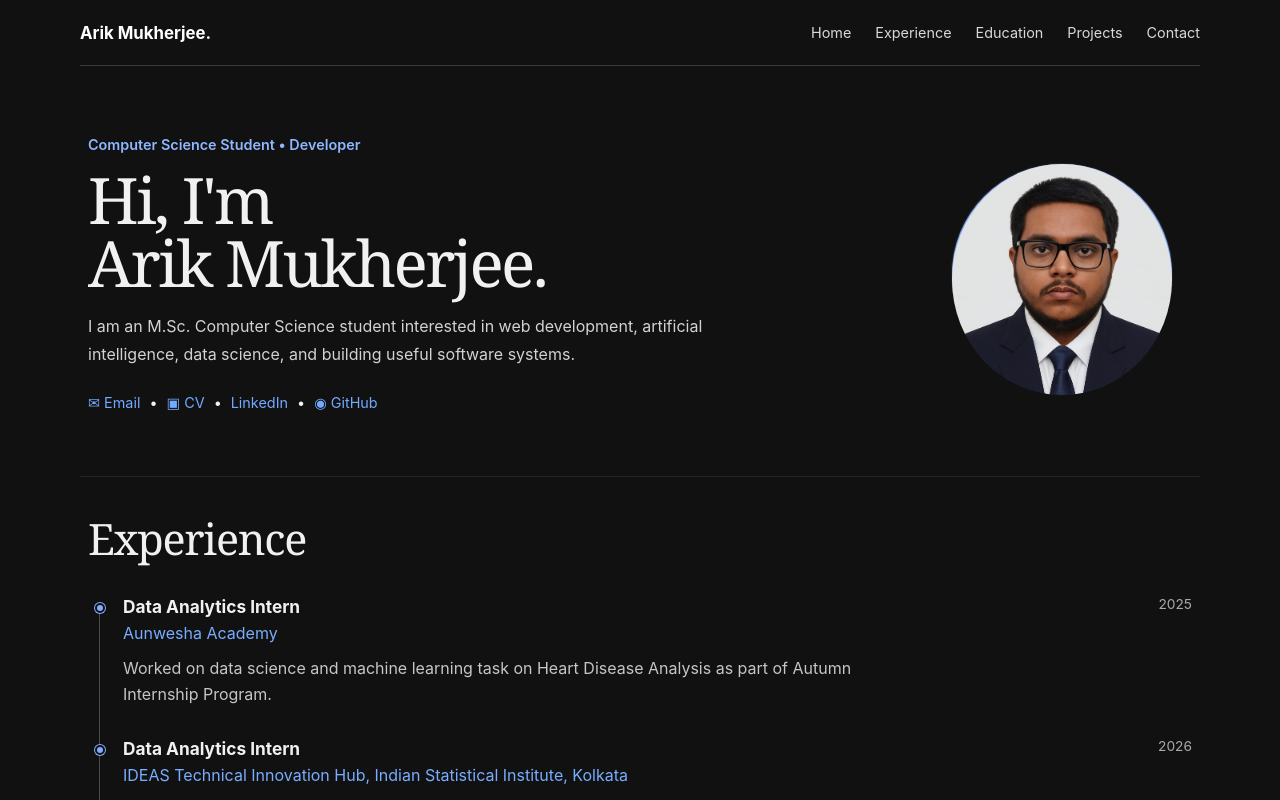
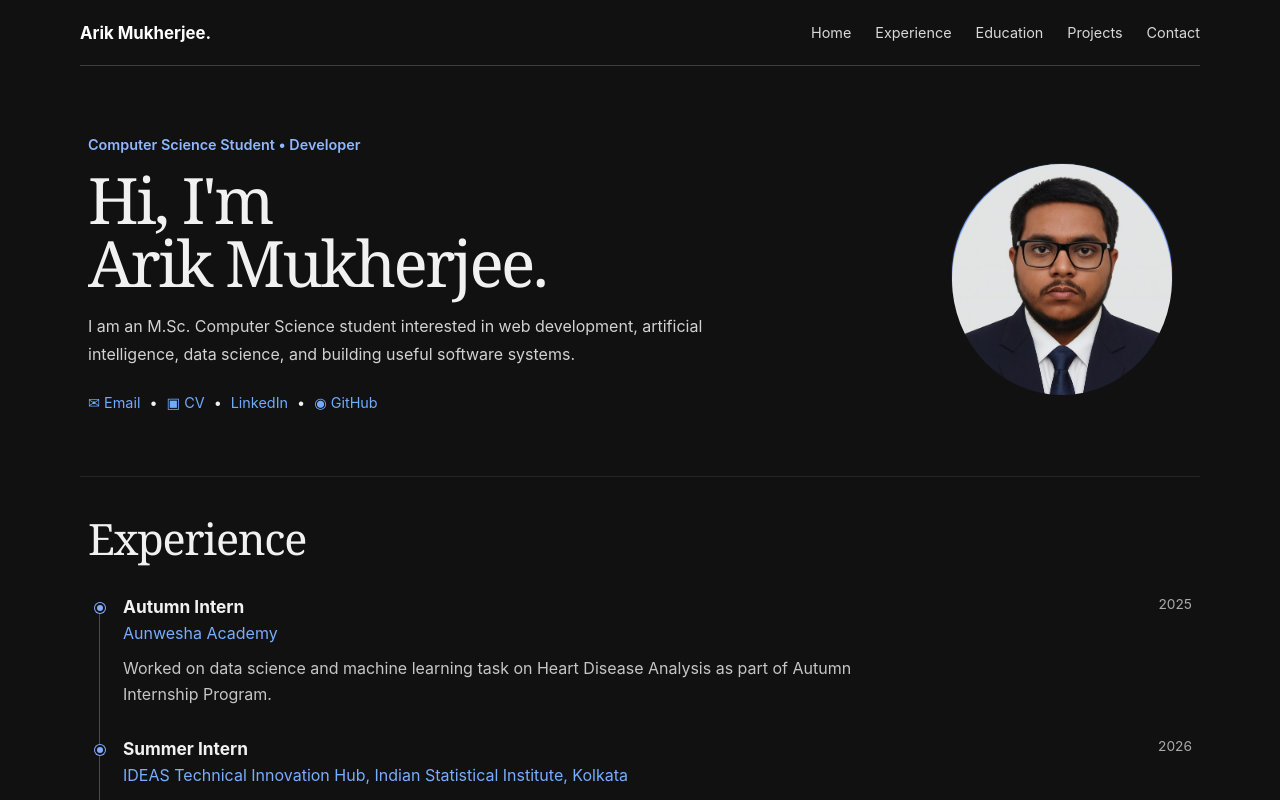
Before and after one commit to arikmukherjee/arik-ds, a React (Vite) app: page / in a window 1280 px wide. Shown: the top 800 px of the page. Built offline with nearby package versions, Linux system fonts and the light colour scheme.

Commit message:
fix info

```diff
--- a/src/App.jsx
+++ b/src/App.jsx
@@ -2,14 +2,14 @@ import React from "react";
 
 const experiences = [
   {
-    role: "Data Analytics Intern",
+    role: "Autumn Intern",
     organization: "Aunwesha Academy",
     period: "2025",
     description:
       "Worked on data science and machine learning task on Heart Disease Analysis as part of Autumn Internship Program.",
   },
   {
-    role: "Data Analytics Intern",
+    role: "Summer Intern",
     organization: "IDEAS Technical Innovation Hub, Indian Statistical Institute, Kolkata",
     period: "2026",
     description:
```
